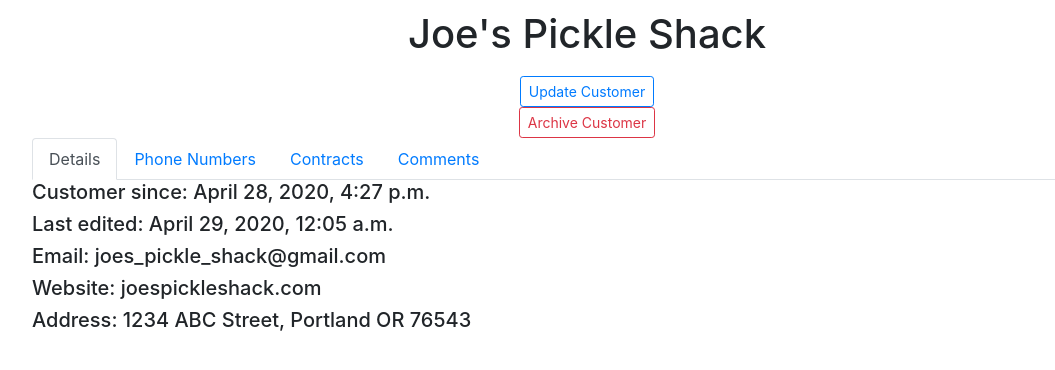
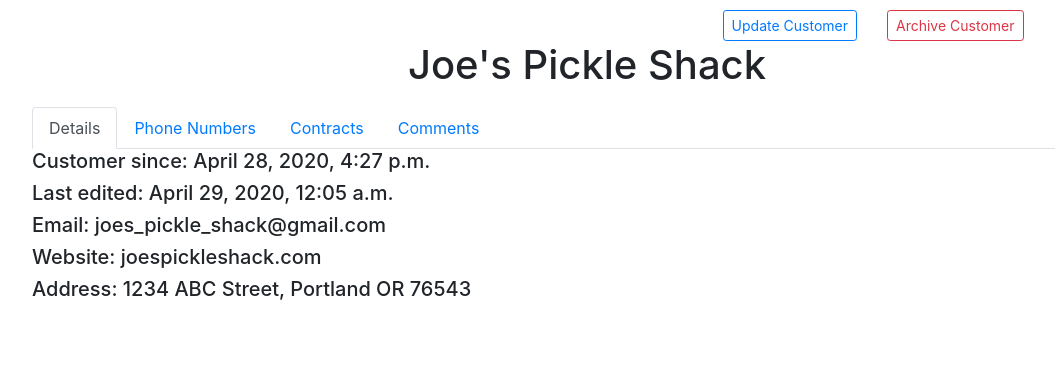
Before and after one commit to John-W-Stevens/contract_manager, a Django app: template manager_app/templates/customer.html in a window 1280 px wide. Shown: the part 56-426 px from the top of the page, without its empty margins (53-1108 px from the left). Run offline with Django 3.2, Linux system fonts and the light colour scheme; the template is opened without the code that fills it: values that come from a table or form of the project are taken from there, others are empty; data comes from the database, SQL or seed files in the repository; some libraries are stand-ins or nearby versions.

Commit message:
Button styling

```diff
--- a/manager_app/templates/customer.html
+++ b/manager_app/templates/customer.html
@@ -53,19 +53,19 @@
     <div class="container">
       <div class="row top_row">
         <div class="col-12 text-center">
-          <h1>{{customer.name}}</h1>
-        </div>
-      </div>
           <div class="row">
-        <div class="col-12 text-center">
+            <div class="col-3 offset-6 text-right" id="update_but">
               <button class="btn btn-outline-primary btn-sm" data-toggle="modal" data-target="#edit_customer">Update Customer</button>
             </div>
-        <div class="col-12 text-center">
+            <div class="col-3 text-left">
               {% if customer.archived == False %}
               <button class="btn btn-outline-danger btn-sm" data-toggle="modal" data-target="#archive_customer">Archive Customer</button>
               {% else %}
               <button class="btn btn-outline-success btn-sm" data-toggle="modal" data-target="#archive_customer">Restore Customer</button>
               {% endif %}
+            </div>
+          </div>
+          <h1>{{customer.name}}</h1>
         </div>
       </div>
       <div class="row">
```
Lines whose indentation alone changed are shown as unchanged.
